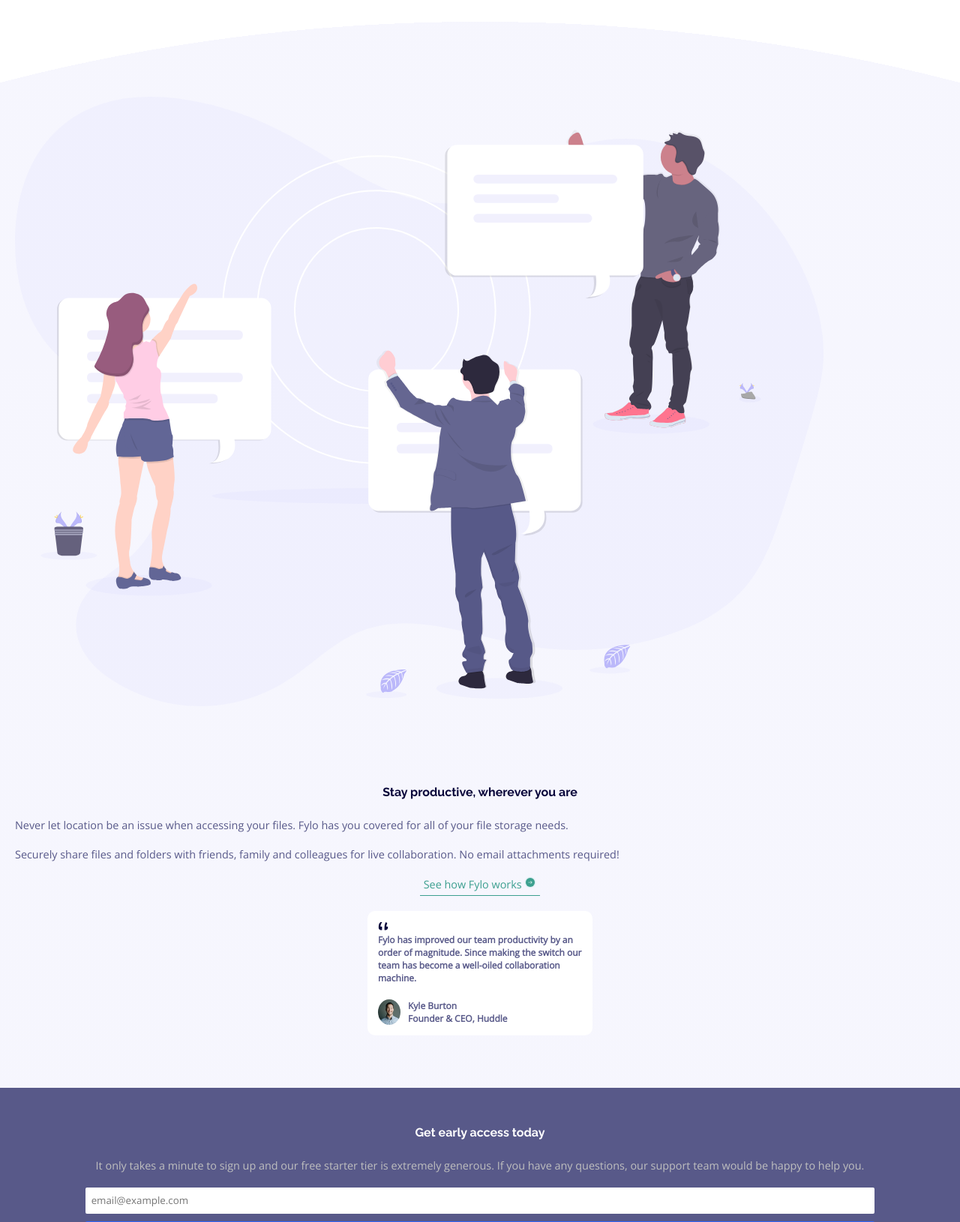
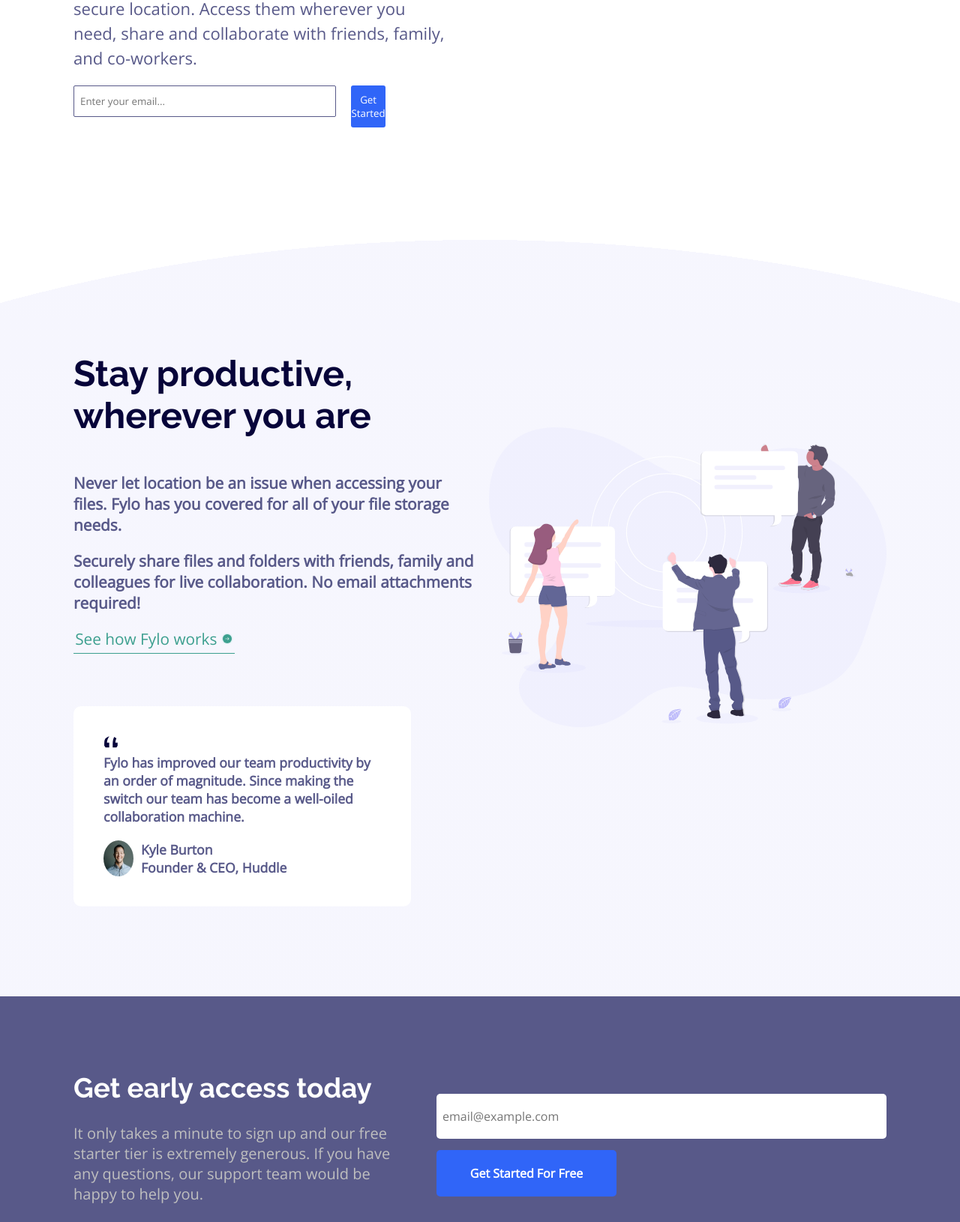
Before and after one commit to korede1004/Flyo_Project, a plain HTML site: page index.html in a window 1280 px wide. Shown: the part 595-2225 px from the top of the page at 75% size. Drawn offline with nearby package versions, Linux system fonts and the light colour scheme.

Commit message:
Worked on the desktop view

```diff
--- a/css/style.css
+++ b/css/style.css
@@ -30,7 +30,8 @@
   display: inline-block;
   margin-left: 0;
   font-weight: 400;
-  font-size: 14px;
+  font-size: .8rem;
+  font-family: "Raleway", sans-serif;
 
   & + li {
     margin-left: 10px;
@@ -104,7 +105,7 @@
   padding-block-start: 20px;
   display: flex;
   width: 100%;
-  align-items: center;
+  /* align-items: center; */
   flex-direction: column;
 }
 input {
@@ -187,7 +188,7 @@
   .card{
     width: 300px;
     margin: 20px auto;
-    font-size: 0.7rem;
+    /* font-size: 0.7rem; */
     border-radius: 10px;
     padding: 14px;
     background-color: var(--white);
@@ -196,7 +197,7 @@
     width: 14px;
   }
   .card .text p{
-    font-size: 12px;
+    font-size: .75rem;
     font-weight: 700;
   }
 
@@ -343,63 +344,203 @@
 /* End of Styling of the footer */
 
 
-/*
-@media (min-width: 768px) {
+
+
+@media screen and (min-width:900px) {
   header {
-    padding-block-start: 20px;
-    padding-inline: 50px;
+    padding-block-start: 76px;
+    padding-inline: 98px;
+    /* padding: 100px; */
+
   }
   .logo img {
-    width: 150px;
+    width: 195px;
   }
-  ul li {
-    font-size: 16px;
+  nav ul li {
+    font-family: "Raleway", sans-serif;
+    font-size: 1.2rem;
   }
-  main {
-    max-width: 100%;
-    margin-block-start: 70px;
-    padding-inline-start: 50px;
-  }
-  .hero-one p:first-child {
-    letter-spacing: 0.2rem;
-  }
-  .sub-text {
-    font-size: 13px;
+  nav ul li a {
+    margin-left: 50px;
+    font-weight: 700;
   }
 
+  main {
+    /* max-width: 765px; */
+    padding-inline: 98px;
+    margin-block-start: 70px;
+  }
   .hero-one {
-    display: grid;
-    grid-template-columns: 1fr 2fr;
-    gap: 20px;
+    display: flex;
+    flex-direction: row-reverse;
+    column-gap: 80px;
+    text-align: unset;
+    align-items: unset;
+    padding-block-end: 150px;
+    >.content{
+      width: 50%;
+      padding-block-start: 100px;
+    }
+    >.content .text h2{
+      font-size: 3rem;
+      line-height: 1.5;
+    }
+    >.content .text p{
+      font-size: 1.38rem;
+      line-height: 1.5;
+    }
+    >.content-image{
+      width: 50%;
+    }
+    >.content-image img{
+      width: 100%;
+    }
+
+    .cta{
+      display: flex;
+      justify-content: space-between;
+      flex-direction: row;
+      column-gap: 20px;
+    }
+
+
+    .button {
+      padding: 0;
+    }
+    .button button {
+      /* width: 40%; */
+      padding-block: 10px;
+      /* padding-block-end: 0; */
+      width: 35%;
+    }
   }
-  .content-image {
-    order: 2;
-    margin-left: 30px;
+  .cta div input{
+    width: 350px;
+    padding-block: 20px;
   }
-  .content {
+
+  /* hero two section */
+
+  .hero-two{
+    background-color: var(--Light-Grayish-Blue);
+    background:radial-gradient(250% 200% at bottom, var(--Light-Grayish-Blue) 50%,var(--white)9.1%);
+    padding-inline: 98px;
+    margin-inline: -98px;
     display: flex;
-    flex-direction: column;
-    text-align: left;
-    flex-grow: 1;
+    flex-direction: row-reverse;
+    justify-content: space-between;
+    padding-block-start: 150px;
+    column-gap: 20px;
+    >.hero-two-image img{
+      max-width: 100%;
+    }
+    >.hero-two-content{
+      width: 100%;
+    }
+    .hero-two-content .hero-two-text h2{
+      text-align: left;
+      font-size: 3rem;
+      padding-block-end: 48px;
+      /* align-items: left; */
+    }
+
+    >.hero-two-content .hero-two-text p{
+      font-size: 1.3rem;
+      max-width: 700px;
+      font-weight: 700;
+    }
+    >.hero-two-content .hero-two-text p.call-to-action{
+      margin: 0;
+      width: 215px;
+      padding-block-end: 5px;
+    }
+    .card{
+      width: 450px;
+      margin: 70px 0;
+      /* font-size: .2rem; */
+      padding: 40px;
+
+    }
+    .card .quote img{
+      width: 20px;
+    }
+
+    .card .text p{
+      font-size: 1.1rem;
+      font-weight: 700;
+    }
+    .card img{
+      width: 40px;
+      border-radius: 100%;
+    }
   }
-  .cta {
-    display: flex;
-    padding-block-start: 10px;
-    flex-direction: row;
-    align-items: baseline;
+
+  .hero-three{
+    padding-inline: 98px;
+    margin-inline: -98px;
+    >.hero-three-content{
+      width: 100%;
+      margin: 0;
+      display: flex;
+      justify-content: space-between;
+      text-align: left;
+      padding-block:100px;
+      /* column-gap:30px; */
+    }
+
+    .hero-three-content{
+      >.hero-three-text{
+        width: 40%;
+        /* text-align: left; */
+      }
+      >.hero-three-text h2{
+        font-size: 2.3rem;
+        text-align: left;
+      }
+      >.hero-three-text p{
+        font-size: 1.25rem;
+      }
+      }
+      >.hero-three-content .hero-three-call-to-action input, .hero-three-content .hero-three-call-to-action button{
+
+        border-radius: 5px;
+        margin-block-end: 10px;
+        margin-block-end: 10px;
+        font-size: 1rem;
+        padding-block: 30px;
+        margin-top: 30px;
+        &:not(input){
+          background-color: var(--Bright-Blue);
+          margin-top: 5px;
+          padding-block: 20px;
+          width: 40%;
+          font-size: 1rem;
+        }
+
+      }
+      .hero-three-call-to-action{
+        width: 600px;
+        justify-content: right;
+      }
+
+    }
+    .footer-content{
+      display: flex;
+      justify-content: space-around;
+    }
+
+    .contact-info-phone,.contact-info-call{
+      display: flex;
+      >div p{
+        padding-inline-start: 20px;
+        padding-block-end: 10px;
+      }
+    }
+    .footer-links ul{
+      padding-block-start: 43px;
+    }
+    .footer-social{
+      padding-top:93px;
+    }
+
   }
-  .hero-one img {
-    width: 600px;
-  }
-  input {
-    margin-right: 10px;
-  }
-  .button {
-    width: 70%;
-  }
-  button {
-    border-radius: 3px;
-    height: 35px;
-    width: 100%;
-  }
-} */
--- a/index.html
+++ b/index.html
@@ -51,6 +51,7 @@
             </p>
           </div>
           <div class="cta">
+            <div>
               <input
                 type="email"
                 id="email"
@@ -58,6 +59,7 @@
                 placeholder="Enter your email..."
                 aria-label="Enter your email address"
               />
+            </div>
             <div class="button">
               <button type="submit" aria-label="Get Started button">
                 Get Started
```
Also changed, not shown: 1 other file. Lines whose indentation alone changed are shown as unchanged.
